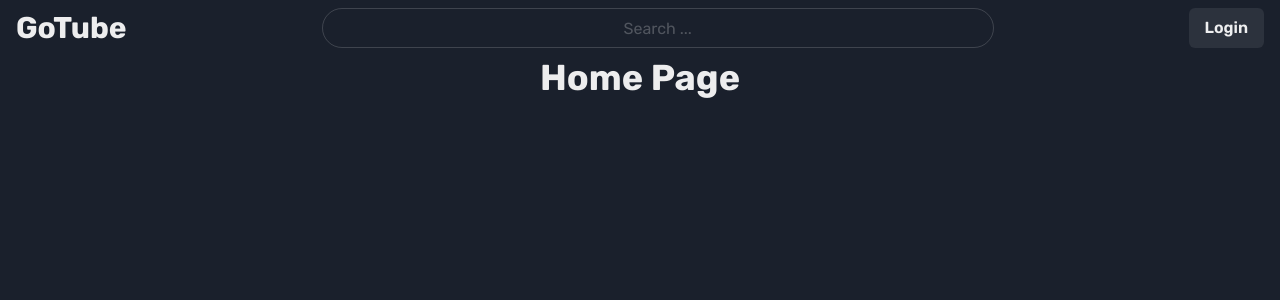
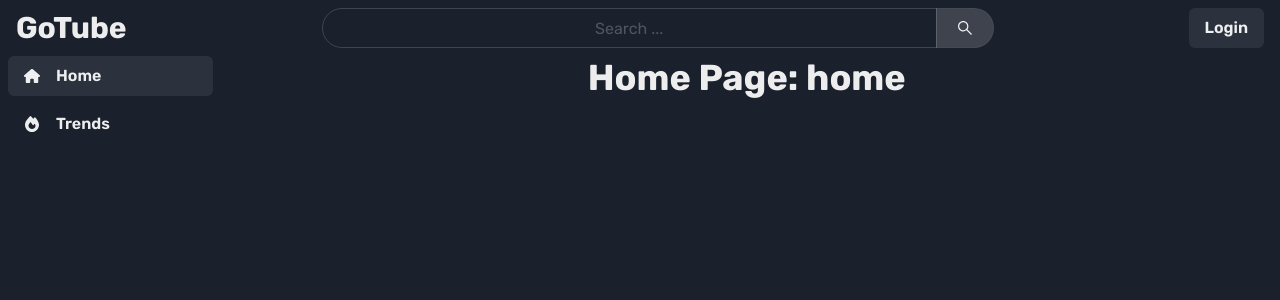
Before and after one commit to protomem/gotube, a Next.js app in the folder web/: page / in a window 1280 px wide. Shown: the top 300 px of the page. Built offline with nearby package versions, Linux system fonts and the light colour scheme.

Commit message:
feat(web): add side-bar and nav-menu

```diff
--- a/web/package.json
+++ b/web/package.json
@@ -16,6 +16,7 @@
     "@tanstack/react-query": "^5.18.1",
     "axios": "^1.6.7",
     "framer-motion": "^11.0.3",
+    "lodash": "^4.17.21",
     "next": "14.1.0",
     "react": "^18",
     "react-dom": "^18",
--- /dev/null
+++ b/web/src/components/nav-menu.tsx
@@ -0,0 +1,75 @@
+import _ from "lodash";
+import { JSX } from "react";
+import NextLink from "next/link";
+import { FaFire, FaHouse } from "react-icons/fa6";
+import { Button, List, ListItem } from "@chakra-ui/react";
+
+export type NavItem = {
+  icon: JSX.Element;
+  label: string;
+  href: string;
+  selected: boolean;
+};
+
+export const defaultNavItems: NavItem[] = [
+  {
+    icon: <FaHouse />,
+    label: "Home",
+    href: "/?videos=home",
+    selected: false,
+  },
+  {
+    icon: <FaFire />,
+    label: "Trends",
+    href: "/?videos=trends",
+    selected: false,
+  },
+];
+
+interface Props {
+  navItems?: NavItem[];
+  labelSelected?: string;
+}
+
+export default function NavMenu({
+  labelSelected,
+  navItems = defaultNavItems,
+}: Props) {
+  navItems = _.uniqBy(navItems, (item) => item.label);
+  const chooseSelectedLabel = (
+    currentLabel: string,
+    currentLabelSelected: boolean,
+    labelSelected?: string,
+  ): boolean => {
+    if (
+      labelSelected !== undefined &&
+      labelSelected.toLowerCase() === currentLabel.toLowerCase()
+    )
+      return true;
+    return currentLabelSelected;
+  };
+
+  return (
+    <List spacing="2" w="100%">
+      {navItems.map((item) => (
+        <ListItem key={item.label}>
+          <Button
+            w="100%"
+            as={NextLink}
+            href={item.href}
+            leftIcon={item.icon}
+            variant={
+              chooseSelectedLabel(item.label, item.selected, labelSelected)
+                ? "solid"
+                : "ghost"
+            }
+            justifyContent="start"
+            gap="2"
+          >
+            {item.label}
+          </Button>
+        </ListItem>
+      ))}
+    </List>
+  );
+}
--- a/web/src/layouts/main-layout.tsx
+++ b/web/src/layouts/main-layout.tsx
@@ -2,18 +2,29 @@ import { ReactNode } from "react";
 import { Box, Flex } from "@chakra-ui/react";
 
 interface Props {
-  appbar: ReactNode;
+  appBar: ReactNode;
+  sideBar?: ReactNode;
+  hideSideBar?: boolean;
   children: ReactNode;
 }
 
-export default function MainLayout({ appbar, children }: Props) {
+export default function MainLayout({
+  appBar,
+  sideBar,
+  hideSideBar = false,
+  children,
+}: Props) {
   return (
     <Flex w="100%" h="100svh" direction="column">
-      <Box h="7svh">{appbar}</Box>
+      <Box h="7svh">{appBar}</Box>
 
-      <Box h="93svh" overflowY="auto">
-        {children}
-      </Box>
+      <Flex w="100%" h="93svh" direction="row">
+        {sideBar && !hideSideBar && <Box w="2xs">{sideBar}</Box>}
+
+        <Box w="100%" overflowY="scroll">
+          {children}
+        </Box>
+      </Flex>
     </Flex>
   );
 }
--- a/web/src/pages/index.tsx
+++ b/web/src/pages/index.tsx
@@ -1,12 +1,21 @@
+import { useSearchParams } from "next/navigation";
 import { Center, Heading } from "@chakra-ui/react";
 import MainLayout from "@/layouts/main-layout";
 import AppBar from "@/widgets/app-bar";
+import SideBar from "@/widgets/side-bar";
 
 export default function Home() {
+  const searchParams = useSearchParams();
+
+  const navMentItem = searchParams.get("videos") || "home";
+
   return (
-    <MainLayout appbar={<AppBar />}>
+    <MainLayout
+      appBar={<AppBar />}
+      sideBar={<SideBar navMenuItemSelected={navMentItem} />}
+    >
       <Center>
-        <Heading>Home Page</Heading>
+        <Heading>Home Page: {navMentItem}</Heading>
       </Center>
     </MainLayout>
   );
--- a/web/src/widgets/app-bar.tsx
+++ b/web/src/widgets/app-bar.tsx
@@ -1,4 +1,14 @@
-import { Button, Flex, Heading, Input, Spacer } from "@chakra-ui/react";
+import {
+  Button,
+  Flex,
+  Heading,
+  IconButton,
+  Input,
+  InputGroup,
+  InputRightAddon,
+  Spacer,
+} from "@chakra-ui/react";
+import { FaSistrix } from "react-icons/fa6";
 
 export default function AppBar() {
   return (
@@ -14,12 +24,17 @@ export default function AppBar() {
 
       <Spacer />
 
-      <Input
-        maxW="2xl"
-        rounded="full"
-        placeholder="Search ..."
-        textAlign="center"
-      />
+      <InputGroup maxW="2xl">
+        <Input rounded="full" placeholder="Search ..." textAlign="center" />
+        <InputRightAddon rounded="full" px="2">
+          <IconButton
+            aria-label="Search"
+            rounded="full"
+            variant="ghost"
+            icon={<FaSistrix />}
+          />
+        </InputRightAddon>
+      </InputGroup>
 
       <Spacer />
 
--- /dev/null
+++ b/web/src/widgets/side-bar.tsx
@@ -0,0 +1,14 @@
+import NavMenu from "@/components/nav-menu";
+import { VStack } from "@chakra-ui/react";
+
+interface Props {
+  navMenuItemSelected?: string;
+}
+
+export default function SideBar({ navMenuItemSelected }: Props) {
+  return (
+    <VStack pl="2">
+      <NavMenu labelSelected={navMenuItemSelected} />
+    </VStack>
+  );
+}
```
Also changed, not shown: 2 other files (tests, documents, lock files or other folders).
